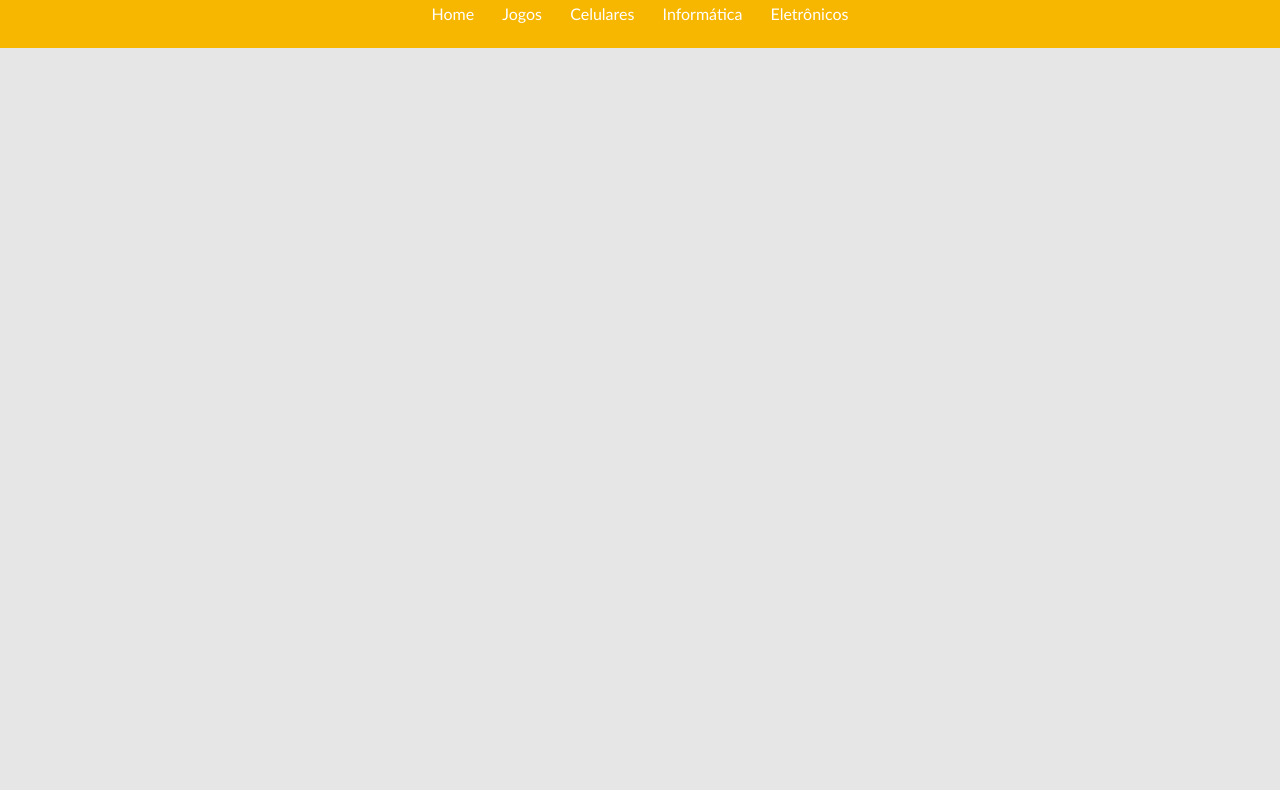
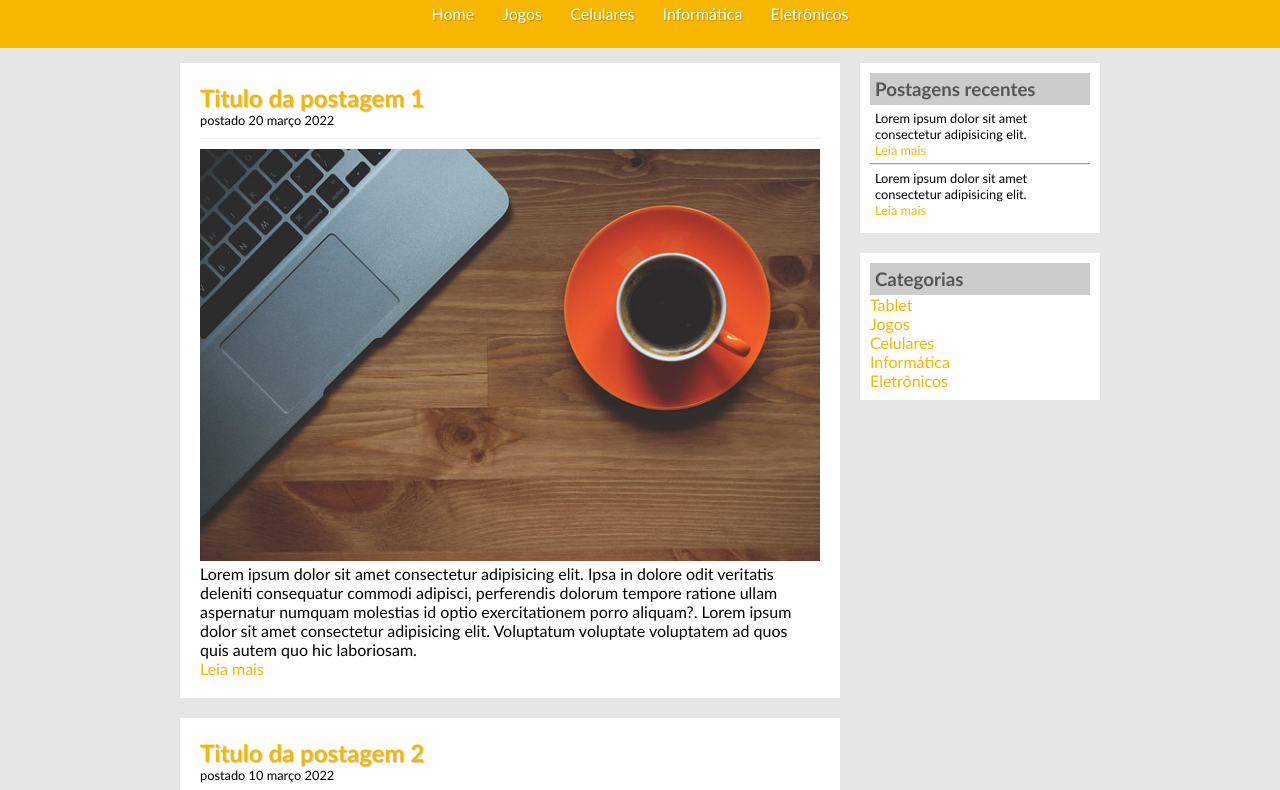
Before and after one commit to MichaelAyress/ProjetoTecBlog, a plain HTML site: page index.html in a window 1280 px wide. Shown: the part 89-879 px from the top of the page. Before the commit the page ends 800 px from the top, so only its background shows below. Drawn offline with Linux system fonts and the light colour scheme.

Commit message:
Projeto faze final

```diff
--- a/CSS/estilo.css
+++ b/CSS/estilo.css
@@ -21,7 +21,11 @@ body {
 #area-logo, #area-menu {
     padding: 10px;
 }
-
+.postagem-lateral {
+    font-size: 0.8em;
+    padding: 5px;
+   /* border-bottom: 1px dotted #CCC; */
+}
 /*
 ------ Formatação do menu ------
 */
@@ -29,14 +33,29 @@ a {
     text-decoration: none;
 }
 
-a:link, a:visited {
+a:link,  a:visited {
+    color: #f7b600;
+}
+
+a:hover {
+    text-decoration: underline;
+}
+
+#area-cabecalho a {
+    text-decoration: none;
+    text-shadow: 1px 1px 1px rgba(0, 0, 0, 0.199);
+
+}
+
+#area-cabecalho a:link, #area-cabecalho a:visited {
     color: #fff;
     padding: 8px 12px;
 }
 
-a:hover {
+#area-cabecalho a:hover {
     color: #f7b600;
     background: #fff;
+    text-decoration: none;
 }
 /*
 ------ Formatação em geral ------
@@ -44,7 +63,66 @@ a:hover {
 h1 {
     color: #4e4e4e;
     font-size: 2.5em;
+    text-shadow: 1px 1px 1px rgba(0, 0, 0, 0.199);
+
+}
+h2 {
+    color: #f7b600;
+    text-shadow: 1px 1px 1px rgba(0, 0, 0, 0.199);
+}
+h3 {
+    color: #565656;
+    background: #ccc;
+    padding: 5px;
+
 }
 .branco {
     color: white;
 }
+
+.data-postagem {
+    font-size: 0.8em;
+    border-bottom: 1px solid #f4f4f4;
+    padding-bottom: 10px;
+    margin-bottom: 10px;
+    display: block;
+}
+
+/*
+------ Area principal ------
+*/
+
+#area-principal {
+    width: 920px;
+    margin: 0 auto;
+    padding: 15px;
+}
+#area-postagens {
+    width: 660px;
+    float: left;
+}
+#area-lateral {
+    width: 240px;
+    float: right;
+}
+.postagem {
+    padding: 20px;
+    margin-bottom: 20px;
+    background: white;
+}
+.conteudo-lateral {
+    background: white;
+    padding: 10px;
+    margin-bottom: 20px;
+
+
+
+}
+
+#rodape {
+    clear: both;
+    text-align: center;
+    padding: 15px;
+
+
+}
--- a/index.html
+++ b/index.html
@@ -20,8 +20,75 @@
             <a href="informatica.html">Informática</a>
             <a href="eletronicos.html">Eletrônicos</a>
         </div>
+    </div>  <!-- Final do cabeçalho do site-->
 
-    </div>  <!-- Final do cabeçalho do site-->
+    <div id="area-principal">  <!--Inicio do conteudo principal da pagina -->
+         <!--Abertura Postagem-->
+        <div id="area-postagens">
+            <div class="postagem">
+                <h2>Titulo da postagem 1</h2>
+                <span class="data-postagem">postado 20 março 2022</span>
+                <img width="620px" src="Image/imagem1.jpg">
+                <p>Lorem ipsum dolor sit amet consectetur adipisicing elit. Ipsa in dolore odit veritatis deleniti consequatur commodi adipisci, perferendis dolorum tempore ratione ullam aspernatur numquam molestias id optio exercitationem porro aliquam?. Lorem ipsum dolor sit amet consectetur adipisicing elit. Voluptatum voluptate voluptatem ad quos quis autem quo hic laboriosam.</p>
+                <a href="">Leia mais</a>
+            </div>
+        </div>
+         <!--Fechamento Postagem-->
+
+         <div id="area-lateral">  <!-- Inicio da area lateral-->
+            <div class="conteudo-lateral">
+                <h3>Postagens recentes</h3>
+                <div class="postagem-lateral">
+                    <p>Lorem ipsum dolor sit amet consectetur adipisicing elit.</p>
+                    <a href="">Leia mais</a>
+                </div>
+
+                <hr>
+
+                <div class="postagem-lateral">
+                    <p>Lorem ipsum dolor sit amet consectetur adipisicing elit.</p>
+                    <a href="">Leia mais</a>
+              </div>
+            </div>
+
+
+            <div class="conteudo-lateral">
+                <h3>Categorias</h3>
+
+                    <a href="">Tablet</a><br>
+                    <a href="">Jogos</a><br>
+                    <a href="">Celulares</a><br>
+                    <a href="">Informática</a><br>
+                    <a href="">Eletrônicos</a><br>
+
+            </div>
+
+
+
+
+        </div>  <!-- Final da area lateral-->
+
+
+
+
+
+        <!--Abertura Postagem2-->
+         <div id="area-postagens">
+            <div class="postagem">
+                <h2>Titulo da postagem 2</h2>
+                <span class="data-postagem">postado 10 março 2022</span>
+                <img width="620px" src="Image/imagem2.jpg">
+                <p>Lorem ipsum dolor sit amet consectetur adipisicing elit. Ipsa in dolore odit veritatis deleniti consequatur commodi adipisci, perferendis dolorum tempore ratione ullam aspernatur numquam molestias id optio exercitationem porro aliquam?. Lorem ipsum dolor sit amet consectetur adipisicing elit. Voluptatum voluptate voluptatem ad quos quis autem quo hic laboriosam.</p>
+                <a href="">Leia mais</a>
+            </div> <!--Fechamento Postagem2-->
+        </div> <!-- Final do conteudo principal da pagina-->
+
+
+        <div id="rodape">
+            Todos os direitos reservados
+
+        </div>
+    </div>
 
 </body>
 </html>
```
